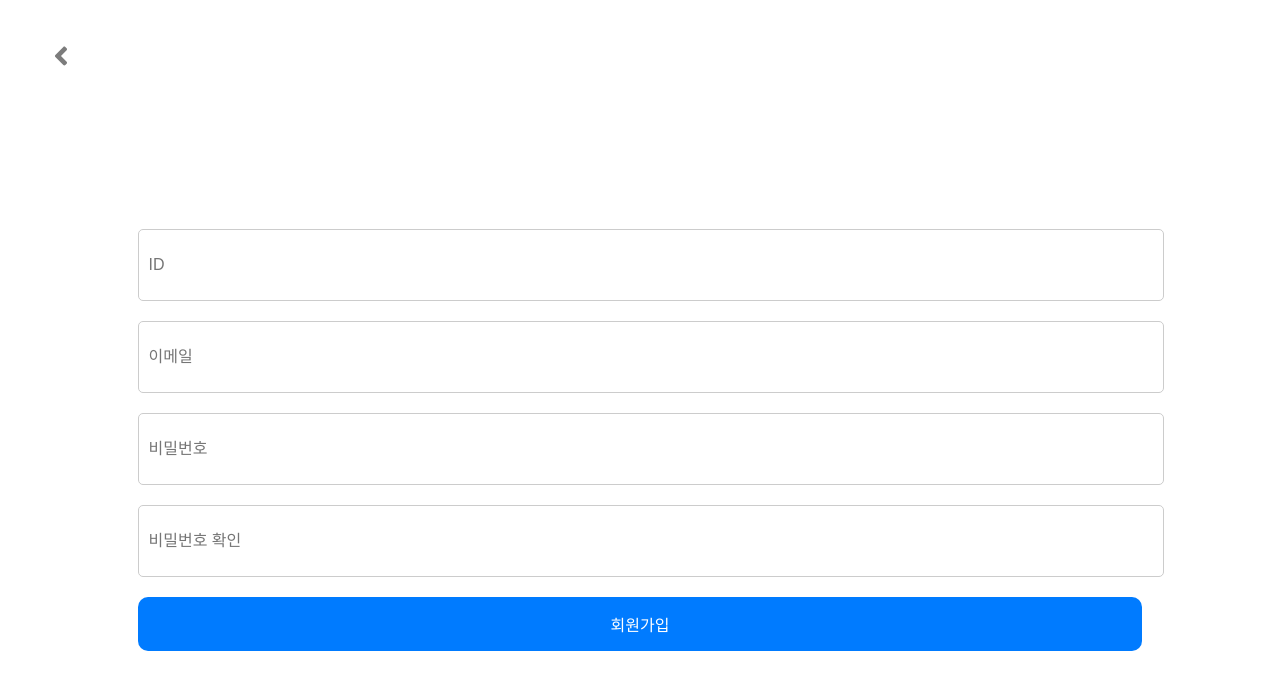
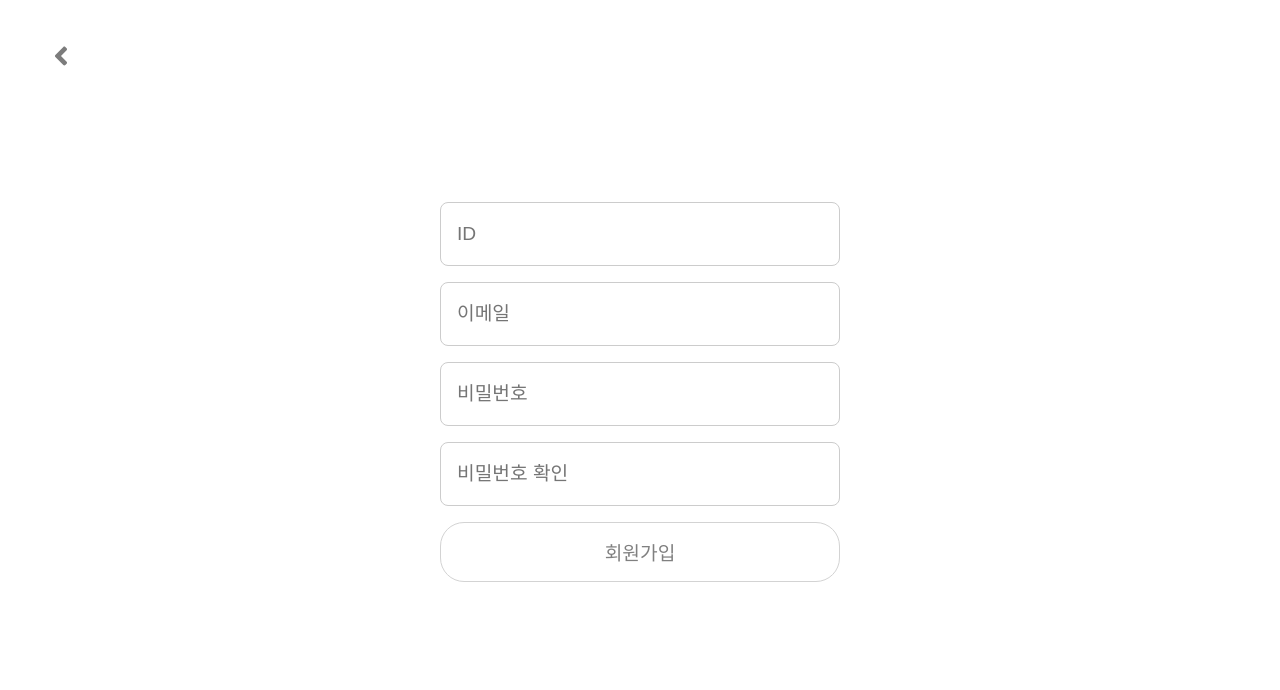
Before and after one commit to JNU-econovation/Whoz-in-FE, a React (Create React App) app: page /join in a window 1280 px wide. Shown: the top 690 px of the page. Built offline with nearby package versions, Linux system fonts and the light colour scheme.

Commit message:
style: Auth 관련 컴포넌트 스타일링 통일

```diff
--- a/src/components/StyledComponents/AuthStyles.jsx
+++ b/src/components/StyledComponents/AuthStyles.jsx
@@ -66,4 +66,27 @@ export const JoinButton = styled(Button)`
         background-color: transparent;
         color: #515151;
     }
-`;
+`
+
+export const BackButton = styled.button`
+position: absolute;
+top: 40px;
+left: 40px;
+display: flex;
+align-items: center;
+background-color: transparent;
+border: none;
+font-size: 16px;
+color: #7c7c7c;
+cursor: pointer;
+
+&:hover {
+    color: #0056b3;
+}
+
+svg {
+    margin-right: 8px;
+    font-size: 30px;
+}
+`
+;
--- a/src/pages/join.jsx
+++ b/src/pages/join.jsx
@@ -1,75 +1,9 @@
 import React, { useState } from "react"
-import styled from "styled-components"
 import { useNavigate } from "react-router-dom"
 import { FaAngleLeft } from "react-icons/fa" // react-icons 패키지 사용
-
+import { Input, Button, Container, BackButton } from "../components/StyledComponents/AuthStyles"
 // 스타일 선언
 
-const OuterContainer = styled.div`
-    display: flex;
-    flex-direction: column;
-    align-content: center;
-    align-items: center;
-    padding: 40px;
-    background-color: #fff;
-    height: 100vh;
-`
-const InnerContainer = styled.div`
-    // div를 중첩하고 display: flex를 했더니 엄청 좁아지는 문제가 있었는데.. 빼니까 해결이 되는군
-    flex-direction: column;
-    align-content: center;
-    align-items: center;
-    padding: 40px;
-    background-color: #fff;
-    height: 100vh;
-`
-
-const Input = styled.input`
-    height: 50px;
-    border: 1px solid #ccc;
-    margin-bottom: 20px;
-    padding: 10px;
-    border-radius: 5px;
-    font-size: 16px;
-    width: 100%;
-`
-
-const Button = styled.button`
-    background-color: #007bff;
-    color: white;
-    padding: 15px;
-    border: none;
-    border-radius: 10px;
-    cursor: pointer;
-    font-size: 16px;
-    width: 100%;
-
-    &:hover {
-        background-color: #0056b3;
-    }
-`
-
-const BackButton = styled.button`
-    position: absolute;
-    top: 40px;
-    left: 40px;
-    display: flex;
-    align-items: center;
-    background-color: transparent;
-    border: none;
-    font-size: 16px;
-    color: #7c7c7c;
-    cursor: pointer;
-
-    &:hover {
-        color: #0056b3;
-    }
-
-    svg {
-        margin-right: 8px;
-        font-size: 30px;
-    }
-`
 
 const Join = () => {
     const navigate = useNavigate()
@@ -96,7 +30,7 @@ const Join = () => {
 
     //TODO: 아이디, 비밀번호 형식 지정하고 이메일 정규식 넣기
     return (
-        <OuterContainer>
+        <Container>
             <BackButton
                 onClick={() => {
                     navigate(-1)
@@ -105,7 +39,7 @@ const Join = () => {
                 <FaAngleLeft />{" "}
             </BackButton>
 
-            <InnerContainer>
+
                 <Input type="text" placeholder="ID" value={username} onChange={(e) => setUsername(e.target.value)} />
                 <Input type="email" placeholder="이메일" value={email} onChange={(e) => setEmail(e.target.value)} />
                 <Input
@@ -121,8 +55,8 @@ const Join = () => {
                     onChange={(e) => setConfirmPassword(e.target.value)}
                 />
                 <Button onClick={handleJoin}>회원가입</Button>
-            </InnerContainer>
-        </OuterContainer>
+
+        </Container>
     )
 }
 
--- a/src/pages/login.jsx
+++ b/src/pages/login.jsx
@@ -1,8 +1,6 @@
 import React, { useState } from "react"
-import styled from "styled-components"
 import { useNavigate } from "react-router-dom"
 import { Container, Input, Button, KakaoButton, JoinButton } from "../components/StyledComponents/AuthStyles"
-import Join from "./join"
 
 const Login = () => {
     const [username, setUsername] = useState("")
```
